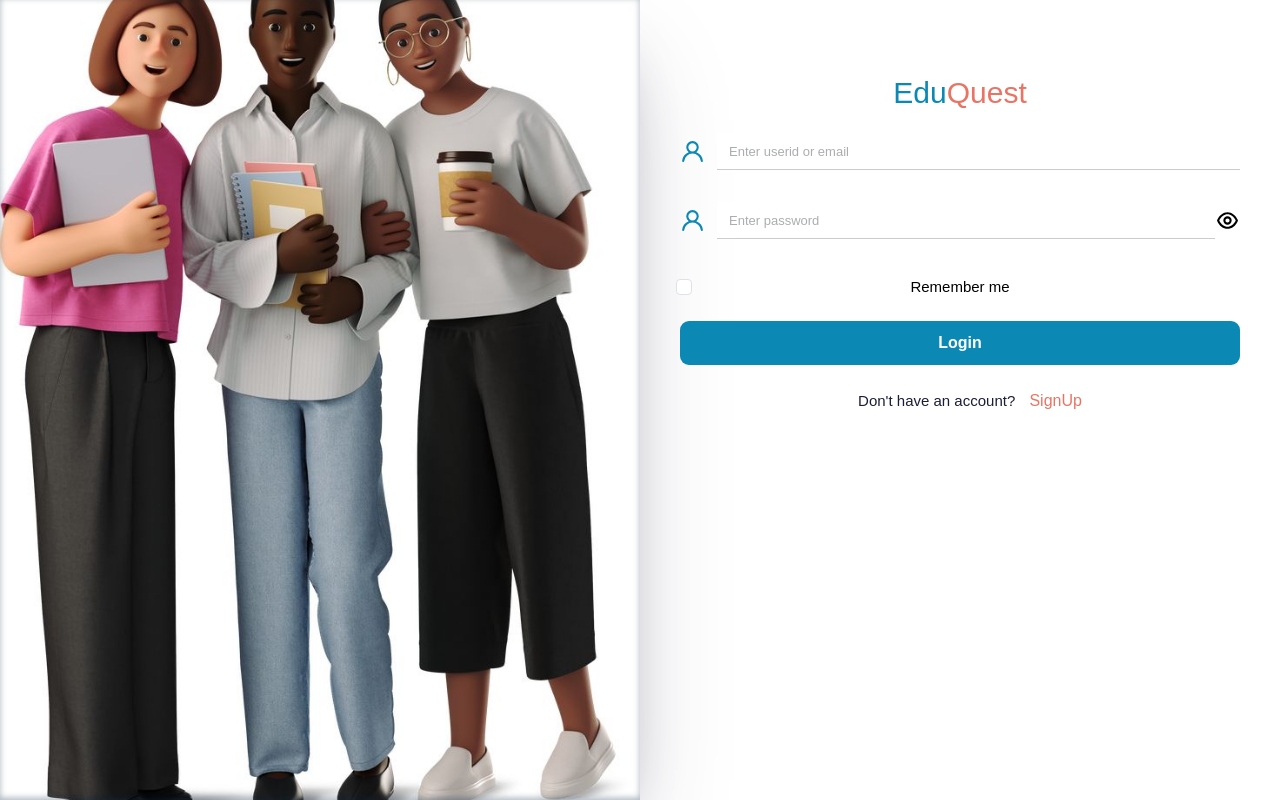
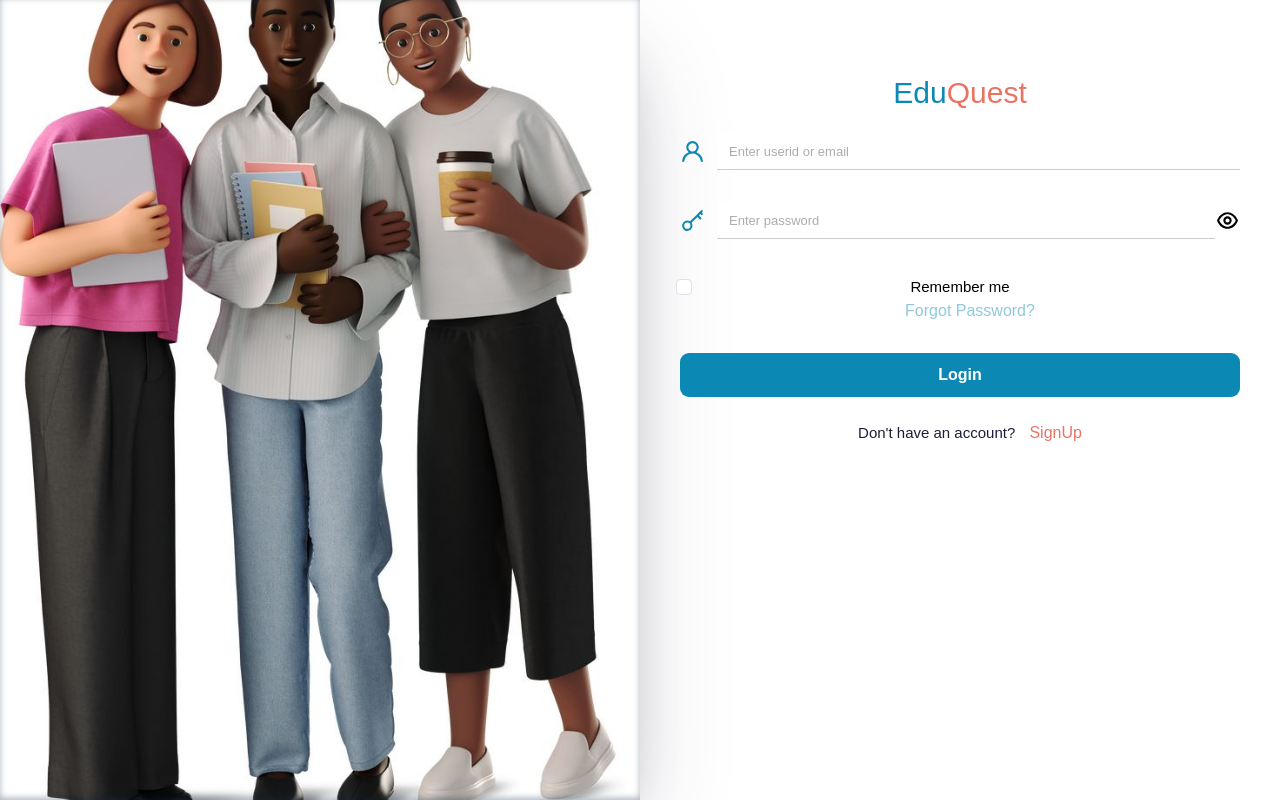
Before and after one commit to zinando/EduQuest, a React (Vite) app in the folder Frontend/: page /login in a window 1280 px wide. Built offline with nearby package versions, Linux system fonts and the light colour scheme.

Commit message:
Update Login.jsx

```diff
--- a/Frontend/src/pages/Login/Login.jsx
+++ b/Frontend/src/pages/Login/Login.jsx
@@ -5,6 +5,7 @@ import * as Unicons from '@iconscout/react-unicons';
 import '../Signup/SignUp.css';
 import queryBackEnd, { setSession, userInfo } from '../queryBackEnd';
 import Swal from 'sweetalert2';
+
 
 export default function Login() {
   const [validated, setValidated] = useState(false);
@@ -88,11 +89,9 @@ export default function Login() {
                 {resp}
               </div>
             </div>
-            <Link to="/" className="mb-3 logo">
-              <h2 className="logo">
-                Edu<span className="quest">Quest</span>
-              </h2>
-            </Link>
+            <Link to="/" className='mb-3 logo'><h2 className='logo'>Edu<span className='quest'>Quest</span></h2></Link>
+
+
             <Form noValidate validated={validated} onSubmit={handleSubmit}>
               <div className="form-group mb-3 d-flex align-items-center">
                 <label htmlFor="name" className="form2">
@@ -106,12 +105,12 @@ export default function Login() {
                   placeholder="Enter userid or email"
                   style={{ marginLeft: '12px' }}
                 />
-                <Form.Control.Feedback>Looks good!</Form.Control.Feedback>
+
               </div>
 
               <div className="form-group mb-3 pt-3 d-flex align-items-center">
                 <label htmlFor="name" className="form2">
-                  <Unicons.UilUser color="#0B88B3" size="25" />
+                  <Unicons.UilKeySkeleton color="#0B88B3" size="25" />
                 </label>
                 <input
                   className="form-control"
@@ -124,16 +123,19 @@ export default function Login() {
                 <div className="password-toggle" onClick={() => setPasswordVisible(!passwordVisible)}>
                   {passwordVisible ? <Unicons.UilEyeSlash size="25" /> : <Unicons.UilEye size="25" />}
                 </div>
-                <Form.Control.Feedback>Looks good!</Form.Control.Feedback>
               </div>
 
               <div className="form-check">
-                <input type="checkbox" required={true} className="form-check-input" />
+                <input type="checkbox" className="form-check-input" />
                 <label className="form-check-label">Remember me</label>
+                <h3>
+                  <Link to="/Forgot">Forgot Password?</Link>
+                </h3>
               </div>
 
+
               <div className="mb-4 d-grid">
-                <button type="submit" className="btn button">
+                <button type="submit" className="btn">
                   Login
                 </button>
               </div>
```
